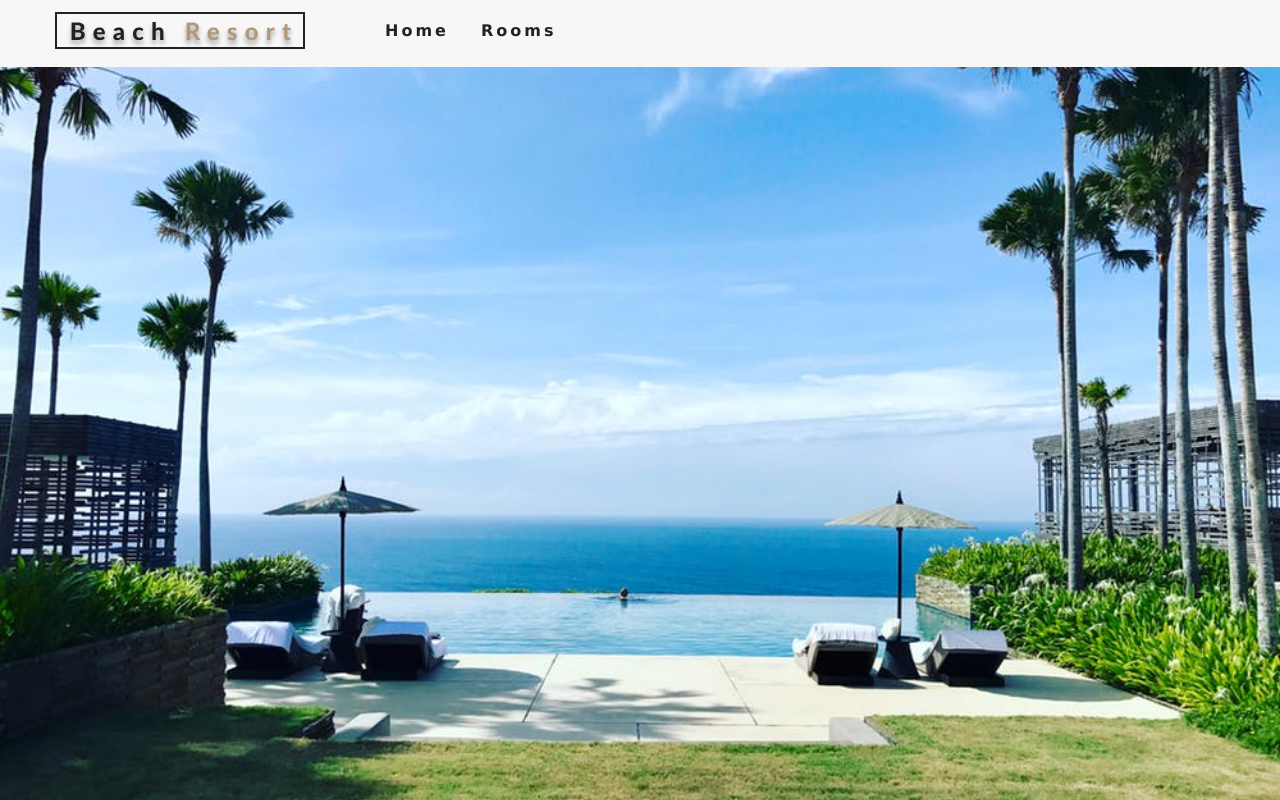
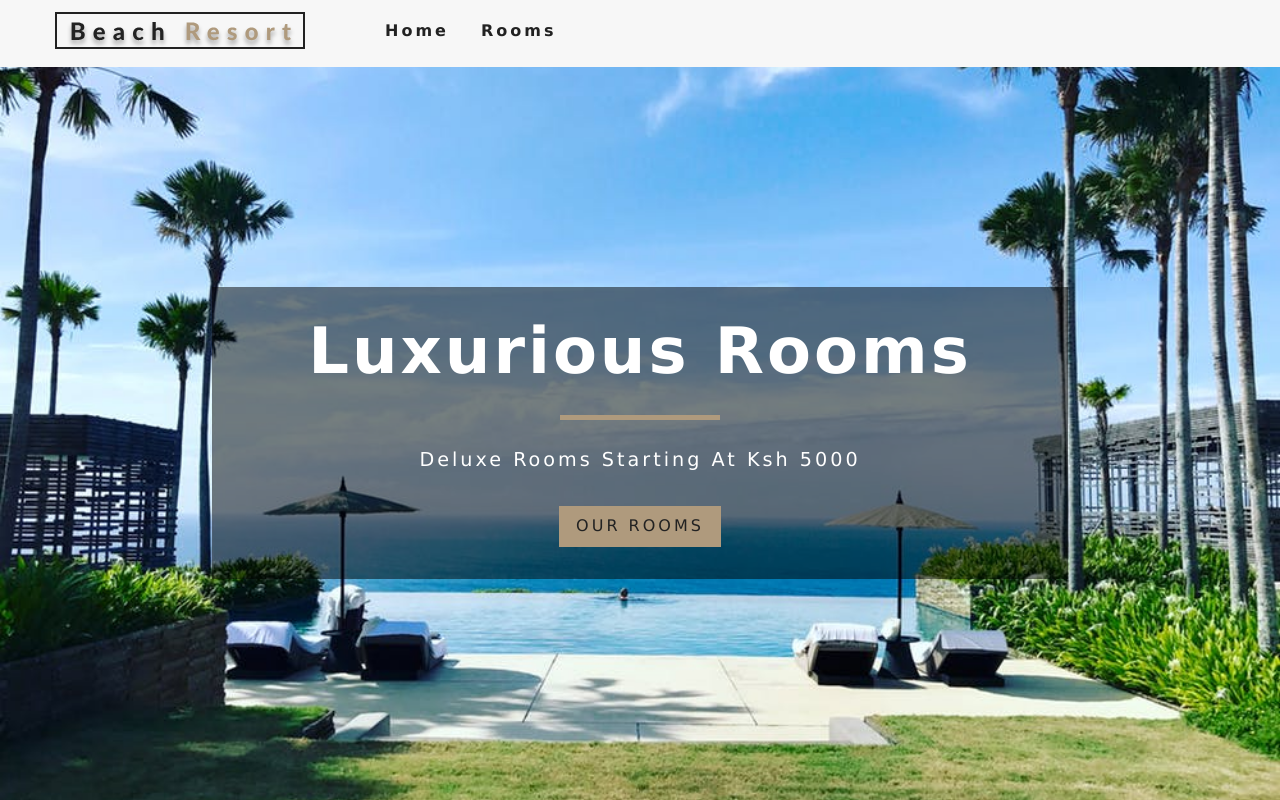
Before and after one commit to PeterOsoo/react-project-resort, a React (Create React App) app: page / in a window 1280 px wide. Built offline with nearby package versions, Linux system fonts and the light colour scheme; the HTML template or start-up script is replaced by a standard one.

Commit message:
Banner component

```diff
--- /dev/null
+++ b/src/components/Banner.js
@@ -0,0 +1,14 @@
+import React from "react"
+
+const Banner = ({ title, subtitle, children }) => {
+	return (
+		<div className="banner">
+			<h1>{title}</h1>
+			<div></div>
+			<p>{subtitle} </p>
+			{children}
+		</div>
+	)
+}
+
+export default Banner
--- a/src/pages/Error.js
+++ b/src/pages/Error.js
@@ -1,8 +1,19 @@
 import React from "react"
 import Hero from "../components/Hero"
+import Banner from "../components/Banner"
+import { Link } from "react-router-dom"
 
 const Error = () => {
-	return <Hero />
+	return (
+		<Hero>
+			<Banner title="404" subtitle="page not found">
+				<Link to="/" className="btn-primary">
+					{" "}
+					return home
+				</Link>
+			</Banner>
+		</Hero>
+	)
 }
 
 export default Error
--- a/src/pages/Home.js
+++ b/src/pages/Home.js
@@ -1,8 +1,22 @@
 import React from "react"
 import Hero from "../components/Hero"
+import Banner from "../components/Banner"
+import { Link } from "react-router-dom"
 
 const Home = () => {
-	return <Hero hero="defaultHero" />
+	return (
+		<Hero hero="defaultHero">
+			<Banner
+				title="luxurious rooms"
+				subtitle="deluxe rooms starting at Ksh 5000"
+			>
+				<Link to="/rooms" className="btn-primary">
+					{" "}
+					Our Rooms
+				</Link>
+			</Banner>
+		</Hero>
+	)
 }
 
 export default Home
--- a/src/pages/Rooms.js
+++ b/src/pages/Rooms.js
@@ -1,8 +1,19 @@
 import React from "react"
 import Hero from "../components/Hero"
+import Banner from "../components/Banner"
+import { Link } from "react-router-dom"
 
 const Rooms = () => {
-	return <Hero hero="roomsHero" />
+	return (
+		<Hero hero="roomsHero">
+			<Banner title="Our rooms">
+				<Link to="/" className="btn-primary">
+					{" "}
+					Return Home
+				</Link>
+			</Banner>
+		</Hero>
+	)
 }
 
 export default Rooms
```
